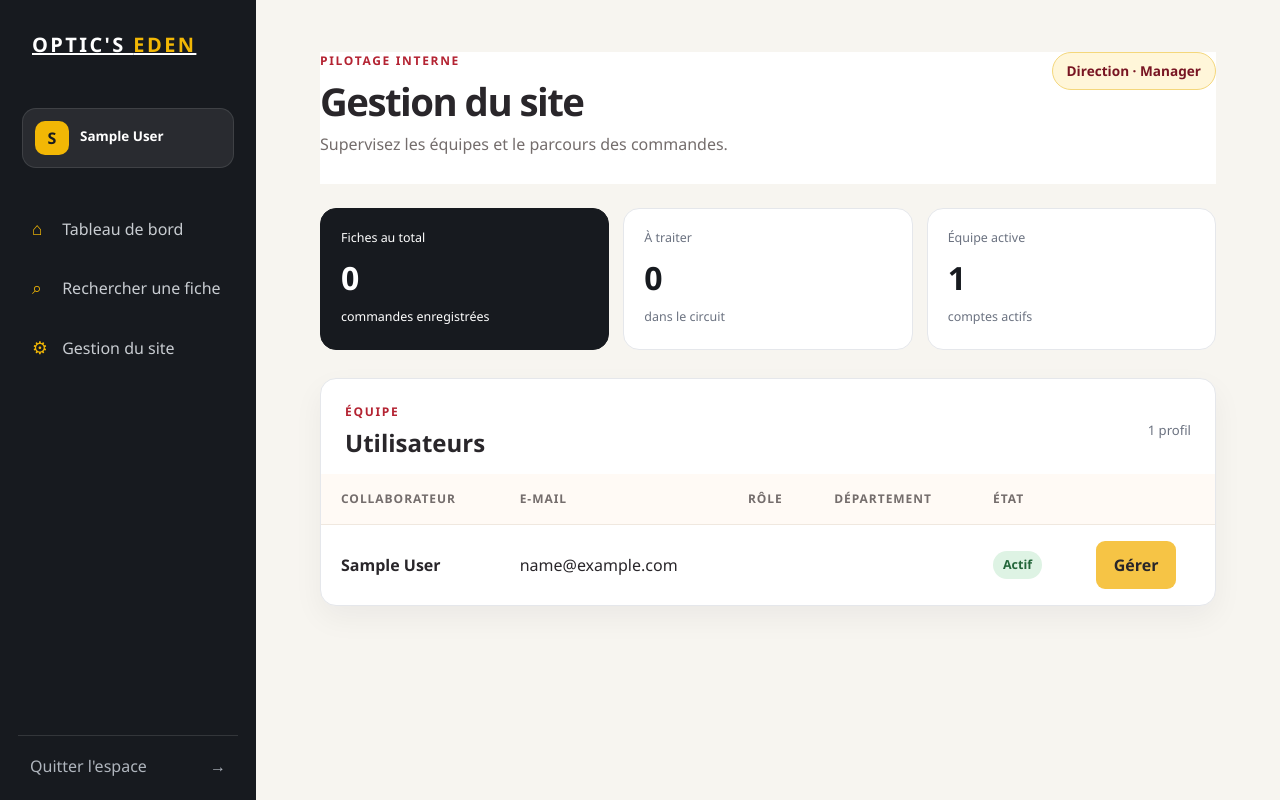
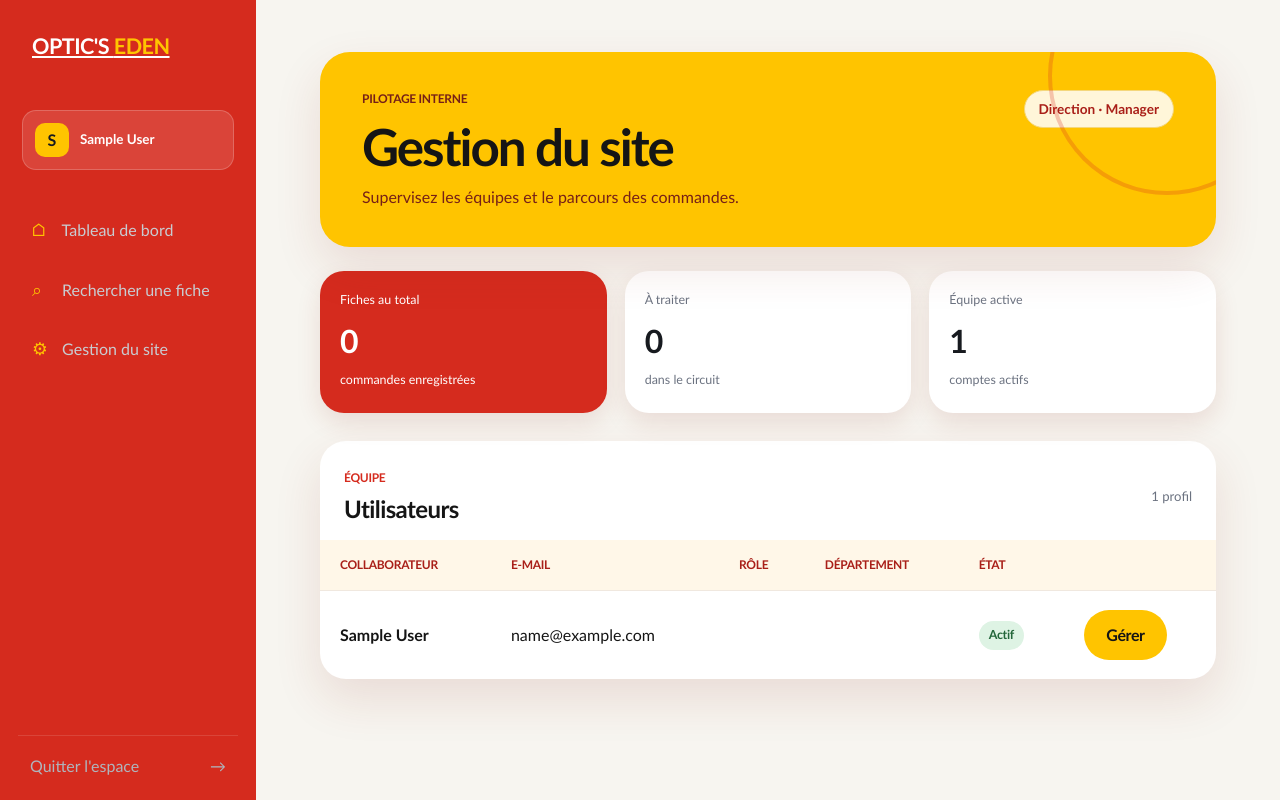
Before and after one commit to sylvioSMK/EdenFlow, a Django app: page /gestion/ in a window 1280 px wide. Run offline with Django 5.2, Linux system fonts and the light colour scheme; the visitor is signed in with stand-in values (Sample User, id 1); data comes from the database, SQL or seed files in the repository; data that the repository does not hold is empty.

Commit message:
Adopte la direction visuelle solaire
Co-authored-by: Copilot <223556219+Copilot@users.noreply.github.com>

```diff
--- a/static/css/app.css
+++ b/static/css/app.css
@@ -230,3 +230,78 @@ body:not(.app-body) .page-shell { max-width: 1180px; padding-top: 34px; }
 .field-help, #format-email { color: #6b7280; display: block; font-size: .75rem; line-height: 1.4; margin-top: 6px; }
 .signup-screen { min-height: 700px; }
 @media (max-width: 700px) { body:not(.app-body) .page-shell { padding: 18px 14px 30px; } .auth-screen .auth-intro h1 { margin-top: 45px; } .auth-points { margin-top: 35px; } .signup-screen { min-height: 0; } }
+
+/* Solar editorial direction inspired by the supplied reference: bold, playful,
+   and intentionally different from a generic SaaS dashboard. */
+:root {
+    --rouge: #d52b1e;
+    --rouge-fonce: #a91f18;
+    --jaune: #ffc400;
+    --creme: #fffdf7;
+    --blanc: #fff;
+    --encre: #151515;
+    --muted: #68615b;
+    --bordure: #f0e5d4;
+    --ombre: 0 20px 48px rgba(137, 39, 23, .12);
+    --ombre-legere: 0 10px 24px rgba(137, 39, 23, .12);
+}
+body { background: var(--creme); font-family: "Arial Rounded MT Bold", "Trebuchet MS", Arial, sans-serif; }
+h1, h2, h3, .logo, .btn, .eyebrow, th, .badge { letter-spacing: -.025em; }
+h1, h2, h3 { font-weight: 900; }
+.card, .carte { border: 0; border-radius: 28px; box-shadow: var(--ombre); }
+.site-header { background: var(--rouge); border: 0; }
+.logo { color: var(--blanc); font-size: 1.35rem; }
+.logo span { color: var(--jaune); }
+.page-shell { max-width: 1260px; padding-top: 48px; }
+.btn { border-radius: 999px; padding: 13px 22px; }
+.btn-primary, .btn-rouge { background: var(--rouge); }
+.btn-primary:hover, .btn-rouge:hover { background: var(--rouge-fonce); }
+.btn-accent, .btn-jaune { background: var(--jaune); color: var(--encre); }
+.btn-accent:hover, .btn-jaune:hover { background: #f0ae00; }
+.eyebrow { color: var(--rouge); }
+.dashboard-hero { background: var(--jaune); border-radius: 30px; overflow: hidden; padding: 38px 42px; position: relative; }
+.dashboard-hero:after { border: 4px solid rgba(213,43,30,.25); border-radius: 50%; content: ""; height: 230px; position: absolute; right: -70px; top: -95px; width: 230px; }
+.dashboard-hero h1 { font-size: clamp(2rem, 4vw, 3.25rem); max-width: 17ch; position: relative; z-index: 1; }
+.dashboard-hero .eyebrow, .dashboard-hero .section-subtitle { color: #762017; position: relative; z-index: 1; }
+.dashboard-hero .btn { position: relative; z-index: 1; }
+.dashboard-stats { gap: 18px; }
+.stat-card { border: 0; border-radius: 24px; box-shadow: var(--ombre-legere); }
+.stat-highlight { background: var(--rouge); }
+.stat-highlight .stat-icon { color: var(--jaune); }
+.table-card { border: 0; border-radius: 26px; }
+th { background: #fff7e8; color: var(--rouge-fonce); }
+td { padding-bottom: 19px; padding-top: 19px; }
+tr:hover td { background: #fff8e8; }
+.badge { border-radius: 999px; }
+.auth-screen { border-radius: 30px; overflow: hidden; }
+.auth-screen .auth-intro { background: var(--rouge); }
+.auth-screen .auth-intro:before { border-color: rgba(255,196,0,.5); }
+.auth-screen .auth-intro:after { border-bottom-color: var(--jaune); }
+.auth-screen .auth-form { background: #fff; }
+.auth-screen .auth-form h2 { font-size: 2.25rem; }
+.auth-screen .btn-primary { background: var(--rouge); }
+.auth-screen .btn-primary:hover { background: var(--rouge-fonce); }
+.auth-screen input, .auth-screen select { border-radius: 14px; }
+.detail-hero { background: var(--rouge); border-radius: 30px; }
+.detail-hero .eyebrow { color: var(--jaune); }
+.progress-card { background: var(--jaune); border: 0; }
+.progress-card .eyebrow { color: var(--rouge-fonce); }
+.progress-line span.done { color: var(--rouge-fonce); }
+.progress-line span.done:before { background: var(--rouge); }
+.info-grid .info-total { border-bottom-color: var(--rouge); }
+.timeline { border-left-color: var(--rouge); }
+.timeline-item > span { background: var(--jaune); }
+.side-panel { background: var(--rouge); }
+.side-panel .logo { color: #fff; }
+.side-panel .logo span { color: var(--jaune); }
+.profile-chip { background: rgba(255,255,255,.12); border-color: rgba(255,255,255,.2); }
+.profile-avatar { background: var(--jaune); }
+.side-nav a:hover, .side-nav a:focus { background: var(--jaune); color: var(--encre); }
+.side-nav a span { color: var(--jaune); }
+.side-nav a:hover span, .side-nav a:focus span { color: var(--rouge); }
+.department-mark { border-color: var(--jaune); }
+.management-heading { padding-top: 28px; }
+.management-form { border-radius: 28px; }
+.management-form input, .management-form select { border-radius: 14px; }
+body:not(.app-body) { background: var(--rouge); }
+body:not(.app-body) .site-header { background: var(--rouge); }
```
